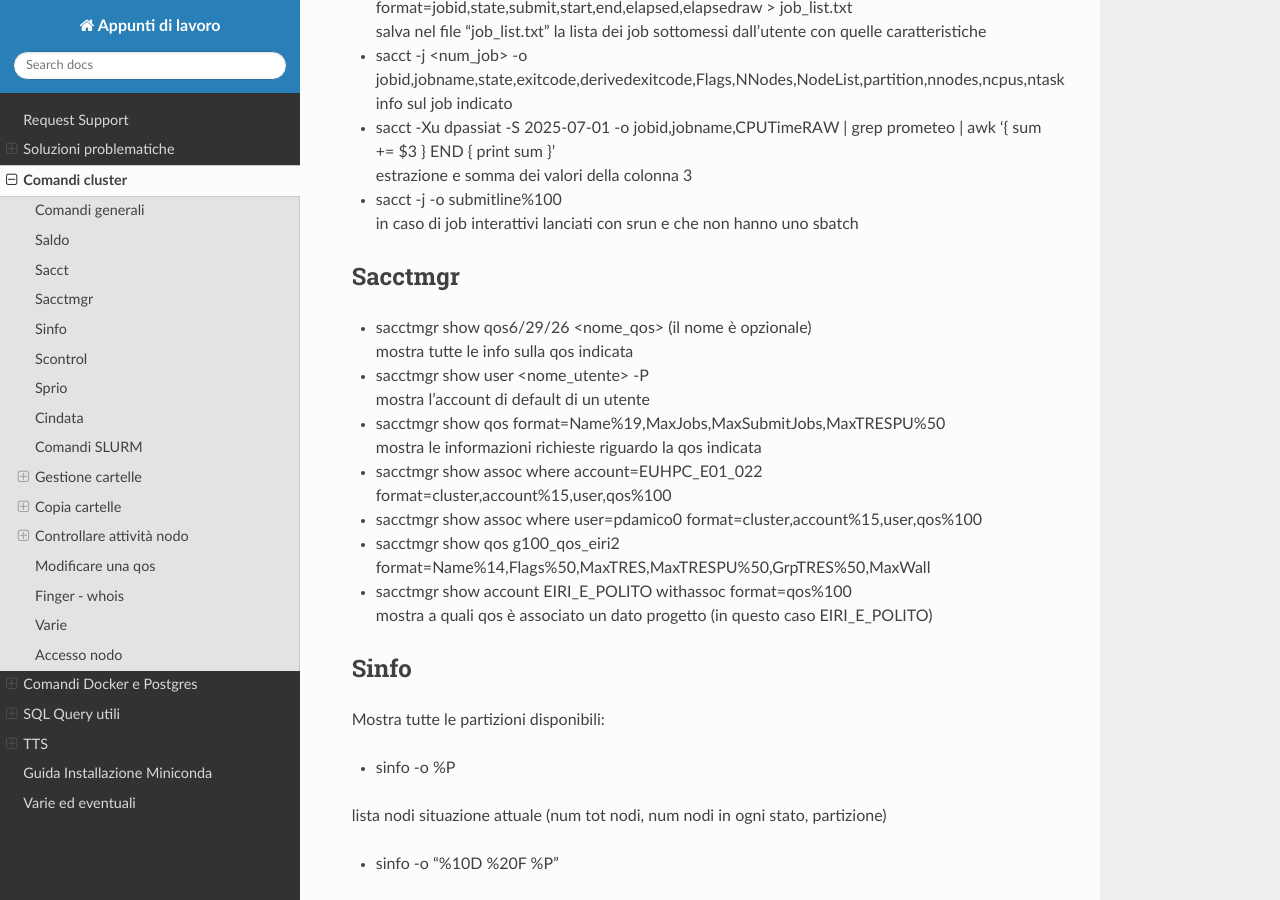
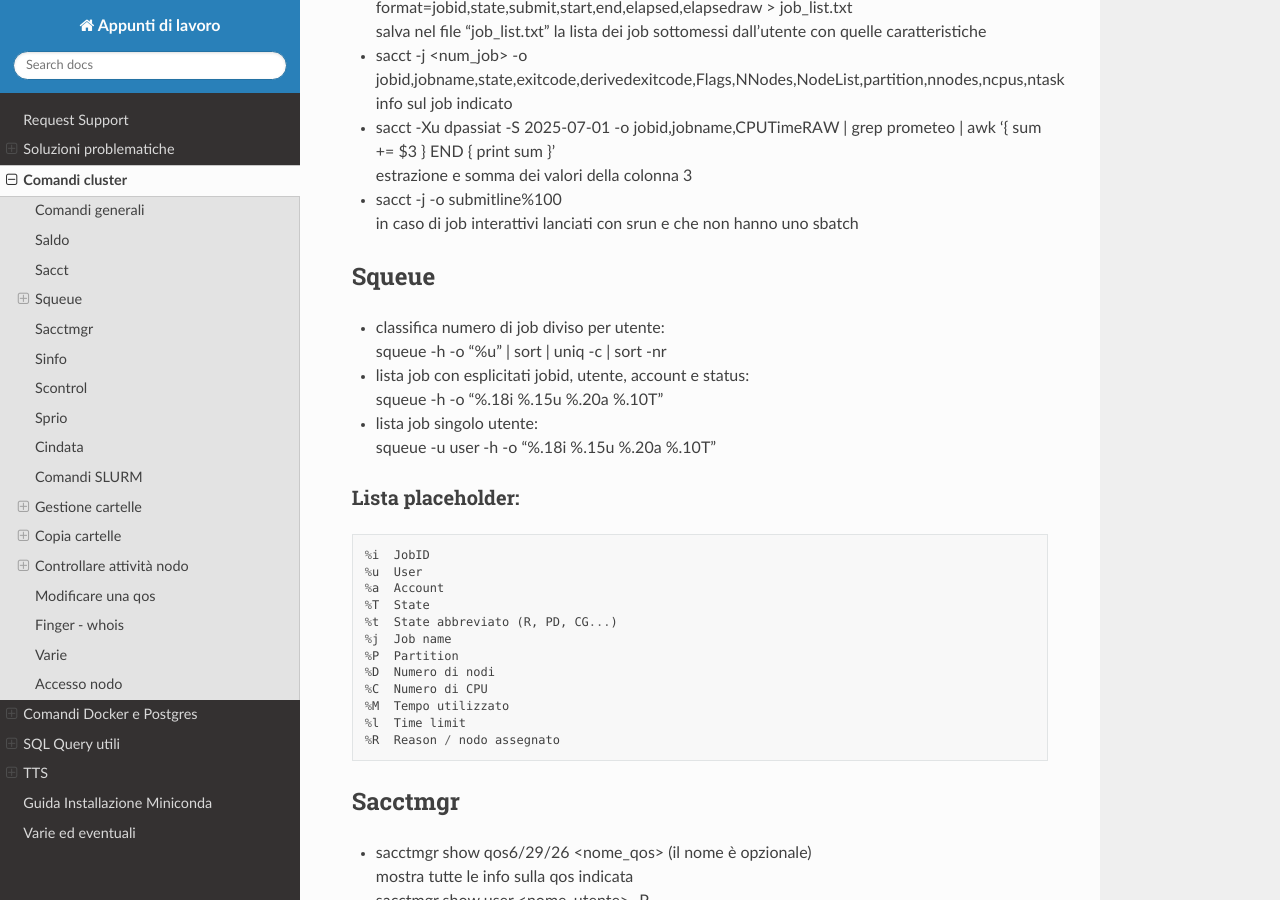
Before and after one commit to Plraska707/appunti_di_lavoro, a Sphinx documentation site: the page built from docs/source/comandi_cluster.md, in a window 1280 px wide and 900 px high, scrolled down 932 px. Built offline with Sphinx 7.4.7 and the Read the Docs theme 3.1.0, drawn with Linux system fonts in a browser that asks for light colours.

Commit message:
aggiunti comandi squeue

````diff
--- a/docs/source/comandi_cluster.md
+++ b/docs/source/comandi_cluster.md
@@ -35,6 +35,31 @@ info sul job indicato
 estrazione e somma dei valori della colonna 3
 - sacct -j <jobid> -o submitline%100
 in caso di job interattivi lanciati con srun e che non hanno uno sbatch
+
+## Squeue
+
+- classifica numero di job diviso per utente:
+squeue -h -o "%u" | sort | uniq -c | sort -nr
+- lista job con esplicitati jobid, utente, account e status:
+squeue -h -o "%.18i %.15u %.20a %.10T"
+- lista job singolo utente:
+squeue -u user -h -o "%.18i %.15u %.20a %.10T"
+
+### Lista placeholder:
+```
+%i  JobID
+%u  User
+%a  Account
+%T  State
+%t  State abbreviato (R, PD, CG...)
+%j  Job name
+%P  Partition
+%D  Numero di nodi
+%C  Numero di CPU
+%M  Tempo utilizzato
+%l  Time limit
+%R  Reason / nodo assegnato
+```
 
 ## Sacctmgr
 - sacctmgr show qos6/29/26 <nome_qos> (il nome è opzionale)
````
